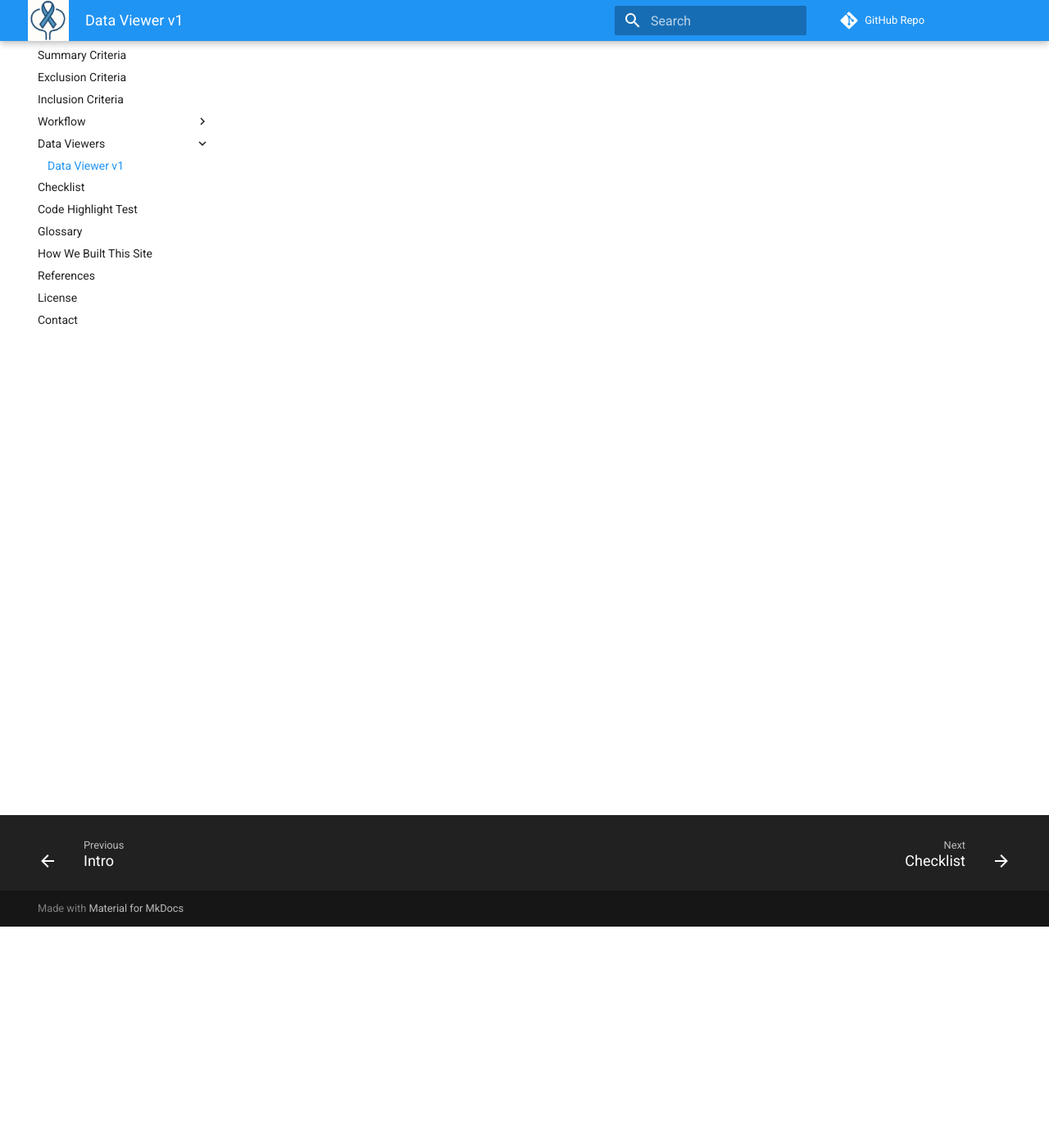
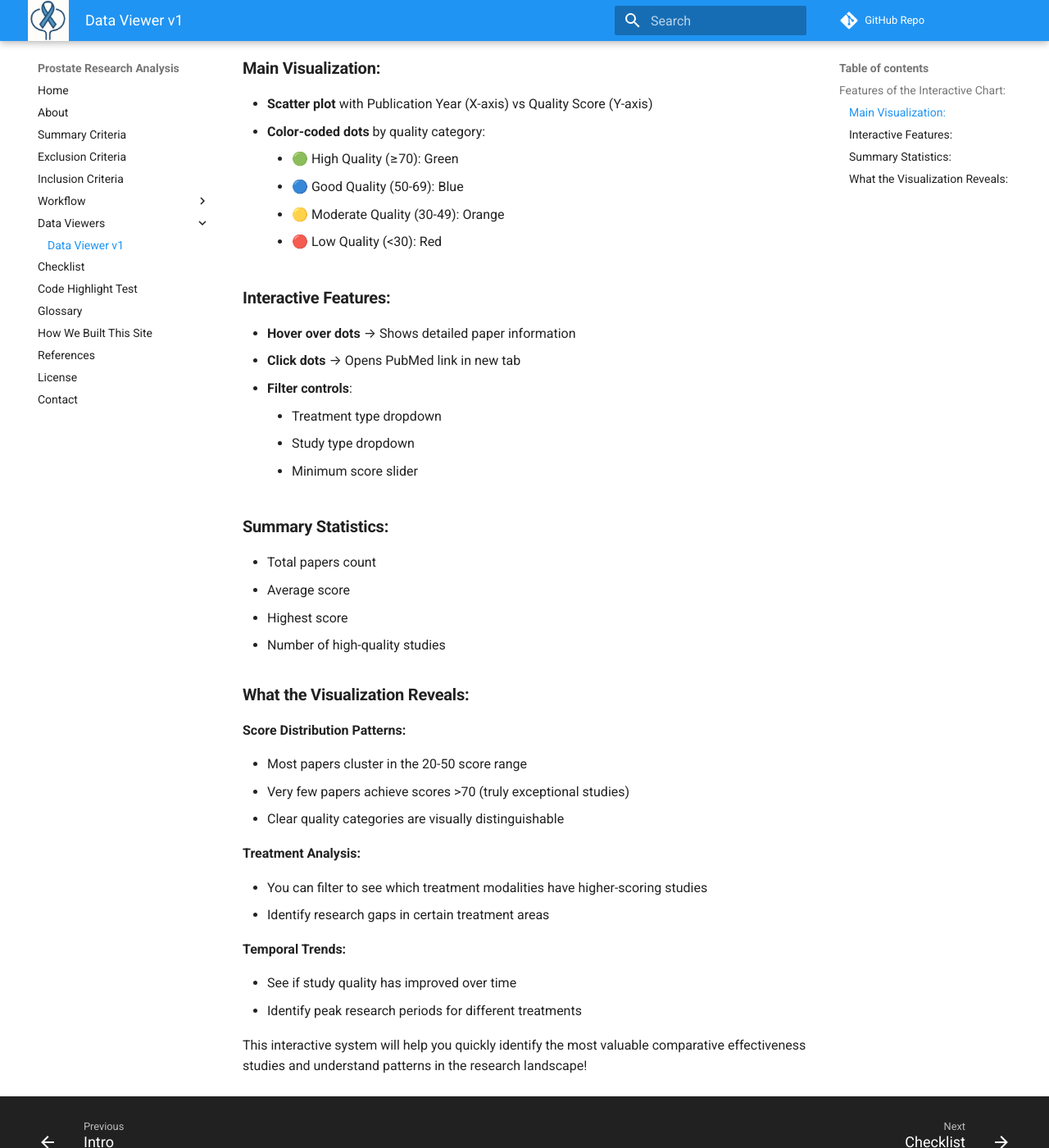
Before and after one commit to dmccreary/prostate-research-analysis, an MkDocs documentation site: the page built from docs/data-viewers/data-viewer-v1/index.md, in a window 1280 px wide and 1400 px high, scrolled down 270 px. Shown: the whole window at 82% size. Built offline with MkDocs 1.6.1 and Material for MkDocs 9.7.7, drawn with Linux system fonts in a browser that asks for light colours; comment, search, counter and statistics services are not loaded.

Commit message:
updating content

```diff
--- a/docs/data-viewers/data-viewer-v1/index.md
+++ b/docs/data-viewers/data-viewer-v1/index.md
@@ -1,3 +1,52 @@
 # Data Viewer V1
 
 [Run the Data Viewer V1](./main.html)
+
+## Features of the Interactive Chart:
+
+### **Main Visualization:**
+
+-   **Scatter plot** with Publication Year (X-axis) vs Quality Score (Y-axis)
+-   **Color-coded dots** by quality category:
+
+    -   🟢 High Quality (≥70): Green
+    -   🔵 Good Quality (50-69): Blue
+    -   🟡 Moderate Quality (30-49): Orange
+    -   🔴 Low Quality (<30): Red
+
+### **Interactive Features:**
+
+-   **Hover over dots** → Shows detailed paper information
+-   **Click dots** → Opens PubMed link in new tab
+-   **Filter controls**:
+
+    -   Treatment type dropdown
+    -   Study type dropdown
+    -   Minimum score slider
+
+### **Summary Statistics:**
+
+-   Total papers count
+-   Average score
+-   Highest score
+-   Number of high-quality studies
+
+### **What the Visualization Reveals:**
+
+**Score Distribution Patterns:**
+
+-   Most papers cluster in the 20-50 score range
+-   Very few papers achieve scores >70 (truly exceptional studies)
+-   Clear quality categories are visually distinguishable
+
+**Treatment Analysis:**
+
+-   You can filter to see which treatment modalities have higher-scoring studies
+-   Identify research gaps in certain treatment areas
+
+**Temporal Trends:**
+
+-   See if study quality has improved over time
+-   Identify peak research periods for different treatments
+
+This interactive system will help you quickly identify the most valuable comparative effectiveness studies and understand patterns in the research landscape!
```
Also changed, not shown: docs/about.md (+11 -4 lines), docs/workflow/csv-to-json.md (added, +28 -0 lines), docs/workflow/data-visualization.md (added, +8 -0 lines).
